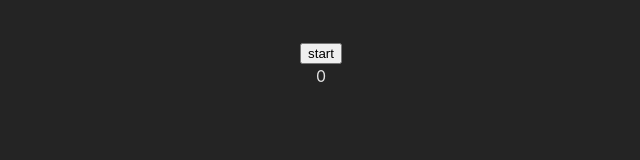
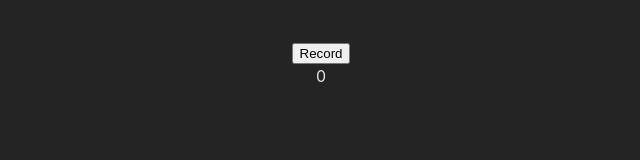
Before and after one commit to christian-spooner/vocal-pitch-monitor, a React (Vite) app: page / in a window 1280 px wide. Shown: the top 160 px of the page, without its empty margins (319-959 px from the left). Built offline with nearby package versions, Linux system fonts and the light colour scheme.

Commit message:
Port frequency fxn to react

```diff
--- a/main.js
+++ b/main.js
@@ -1,6 +1,6 @@
 function init() {
     var source;
-    var audioContext = new (window.AudioContext || window.webkitAudioContext)();
+    var audioContext = new window.AudioContext();
     var analyser = audioContext.createAnalyser();
 
     analyser.minDecibels = -100;
--- a/src/components/App.jsx
+++ b/src/components/App.jsx
@@ -5,7 +5,7 @@ function autoCorrelate(buffer, sampleRate) {
   // Perform a quick root-mean-square to see if we have enough signal
   var SIZE = buffer.length;
   var sumOfSquares = 0;
-    for (var i = 0; i < SIZE; i++) {
+  for (let i = 0; i < SIZE; i++) {
     var val = buffer[i];
     sumOfSquares += val * val;
   }
@@ -20,7 +20,7 @@ function autoCorrelate(buffer, sampleRate) {
   var threshold = 0.2;
 
   // Walk up for r1
-    for (var i = 0; i < SIZE / 2; i++) {
+  for (let i = 0; i < SIZE / 2; i++) {
     if (Math.abs(buffer[i]) < threshold) {
       r1 = i;
       break;
@@ -28,7 +28,7 @@ function autoCorrelate(buffer, sampleRate) {
   }
 
   // Walk down for r2
-    for (var i = 1; i < SIZE / 2; i++) {
+  for (let i = 1; i < SIZE / 2; i++) {
     if (Math.abs(buffer[SIZE - i]) < threshold) {
       r2 = SIZE - i;
       break;
@@ -57,7 +57,7 @@ function autoCorrelate(buffer, sampleRate) {
   // Iterate from that index through the end and find the maximum sum
   var maxValue = -1;
   var maxIndex = -1;
-    for (var i = d; i < SIZE; i++) {
+  for (let i = d; i < SIZE; i++) {
     if (c[i] > maxValue) {
       maxValue = c[i];
       maxIndex = i;
@@ -84,8 +84,10 @@ function autoCorrelate(buffer, sampleRate) {
   return sampleRate/T0;
 }
 
-function getFrequency() {
-    console.log("Fetching frequency...")
+function App() {
+    let [freq, useFreq] = useState(0)
+
+    function record() {
       var source;
       var audioContext = new window.AudioContext();
       var analyser = audioContext.createAnalyser();
@@ -95,59 +97,87 @@ function getFrequency() {
       analyser.smoothingTimeConstant = 0.85;
 
       if (!navigator?.mediaDevices?.getUserMedia) {
+        // No audio allowed
         alert('Sorry, getUserMedia is required for the app.')
+        return;
       } else {
         var constraints = {audio: true};
         navigator.mediaDevices.getUserMedia(constraints)
           .then(
             function(stream) {
-                    // Initialize the SourceNode
               source = audioContext.createMediaStreamSource(stream);
-                    // Connect the source node to the analyzer
               source.connect(analyser);
-                    //console.log("Fetching frequency...")
-                    //console.log(audioContext)
-                    //console.log(analyser)
-                    var freqRes = getAC()
-                    //console.log(freqRes)
-                    return freqRes
+              visualize();
             }
           )
           .catch(function(err) {
             console.log(err)
-                alert('Sorry, microphone permissions are required for the app. Feel free to read on without playing :)')
+            alert('Sorry, microphone permissions are required for the app')
           });
       }
 
-    function getAC() {
-        console.log("Fetching AC...")
+      function visualize() {
+        var previousValueToDisplay = 0;
+        var smoothingCount = 0;
+        var smoothingThreshold = 5;
+        var smoothingCountThreshold = 5;
+
+        var drawNote = function() {
+          requestAnimationFrame(drawNote);
           var bufferLength = analyser.fftSize;
           var buffer = new Float32Array(bufferLength);
           analyser.getFloatTimeDomainData(buffer);
-        var freqVal = autoCorrelate(buffer, audioContext.sampleRate)
+          var autoCorrelateValue = autoCorrelate(buffer, audioContext.sampleRate)
 
-        return freqVal
+          // Handle rounding
+          var valueToDisplay = autoCorrelateValue;
+
+          if (autoCorrelateValue === -1) {
+            return -1;
+          }
+
+          smoothingThreshold = 10;
+          smoothingCountThreshold = 5;
+
+          function noteIsSimilarEnough() {
+            // Check threshold for number, or just difference for notes.
+            if (typeof(valueToDisplay) == 'number') {
+              return Math.abs(valueToDisplay - previousValueToDisplay) < smoothingThreshold;
+            } else {
+              return valueToDisplay === previousValueToDisplay;
             }
           }
 
-function App() {
-    let [start, useStart] = useState("start")
-    let [freq, useFreq] = useState(0)
+          // Check if this value has been within the given range for n iterations
+          if (noteIsSimilarEnough()) {
+            if (smoothingCount < smoothingCountThreshold) {
+              smoothingCount++;
+              return;
+            } else {
+              previousValueToDisplay = valueToDisplay;
+              smoothingCount = 0;
+            }
+          } else {
+            previousValueToDisplay = valueToDisplay;
+            smoothingCount = 0;
+            return;
+          }
 
-    function startRecording() {
-        if (start == "start") {
-            useStart("stop")
-            useFreq(getFrequency)
+          if (typeof(valueToDisplay) == 'number') {
+            valueToDisplay = Math.round(valueToDisplay)
+            valueToDisplay += ' Hz';
+          }
 
-        } else {
-            useFreq(0)
-            useStart("start")
+          useFreq(valueToDisplay);
+        }
+
+        drawNote()
       }
     }
 
     return (
         <div>
-            <button onClick={startRecording}>{start}</button>
+            <button onClick={record}>Record</button>
             <div>{freq}</div>
         </div>
     )
```
Lines whose indentation alone changed are shown as unchanged.
